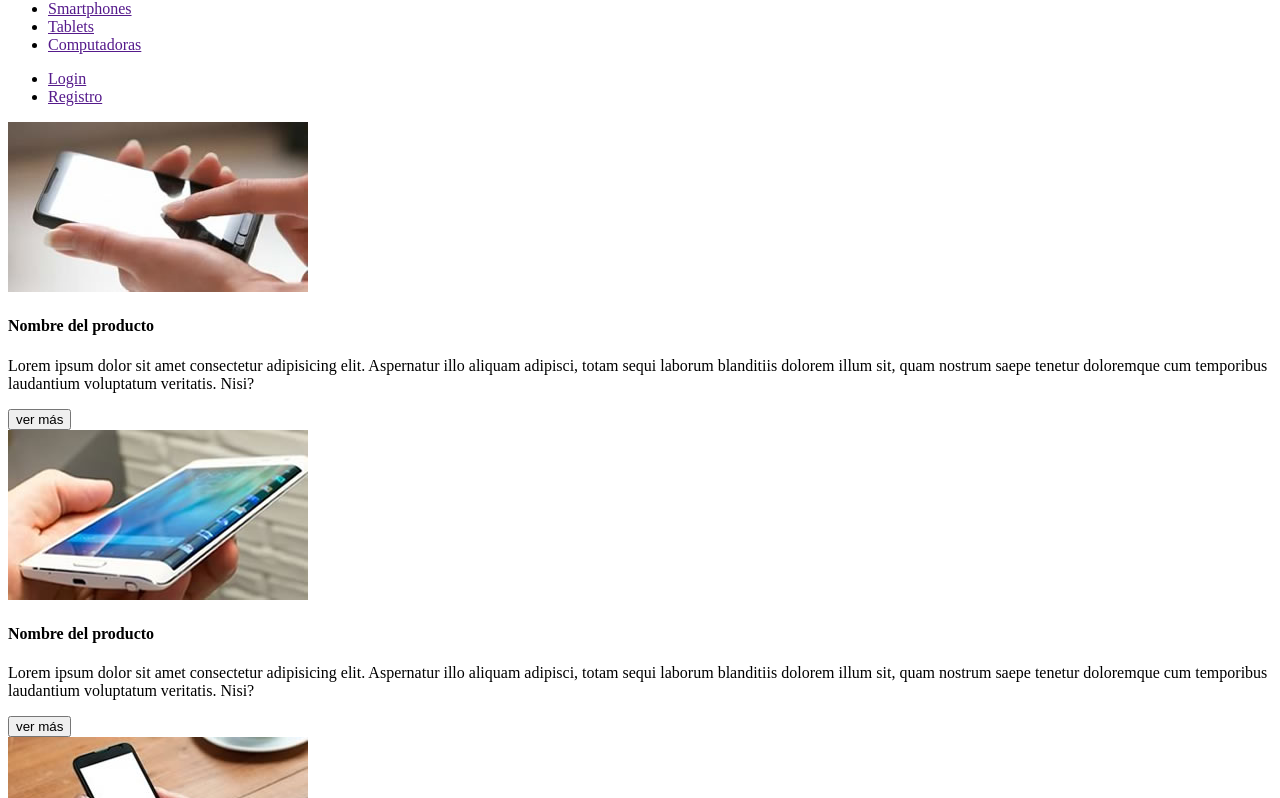
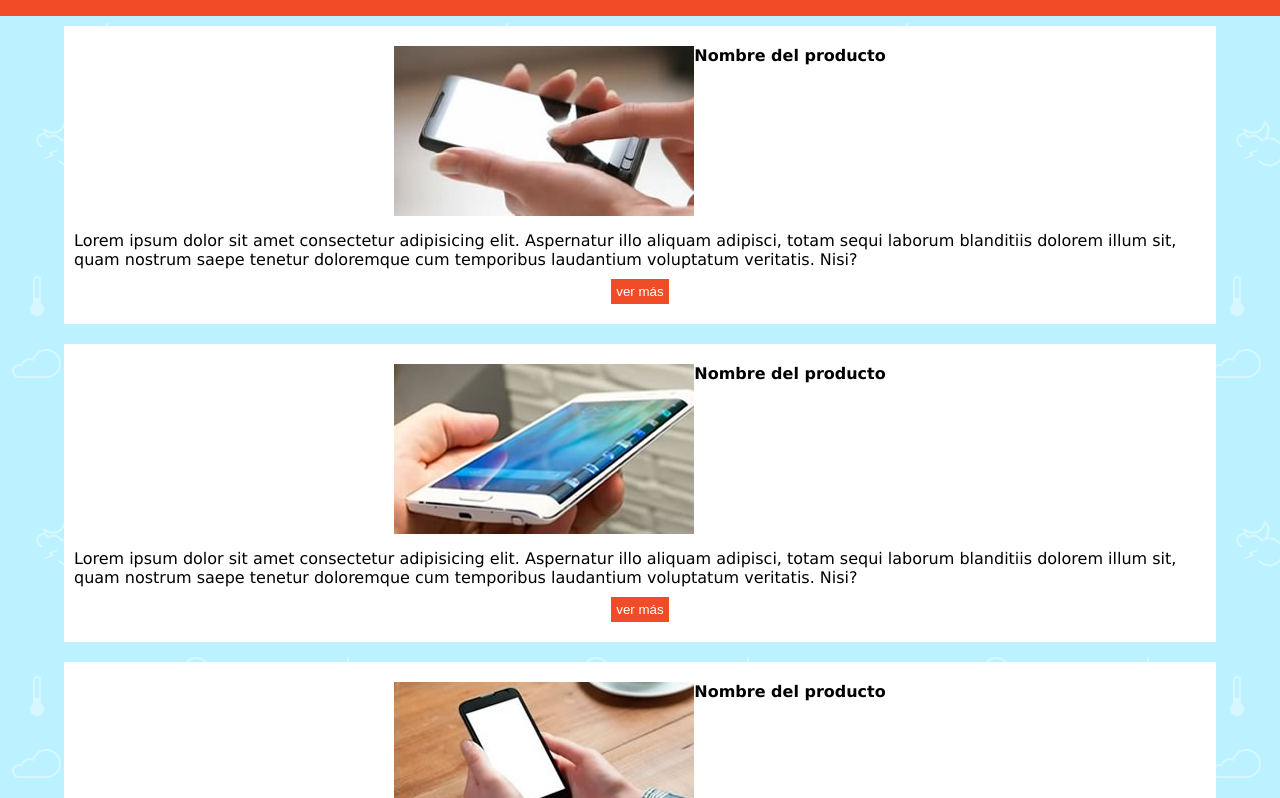
Before and after one commit to javicastro89/craftsy, a website: page views/home.html in a window 1280 px wide. Shown: the part 67-865 px from the top of the page. Drawn offline with Linux system fonts and the light colour scheme.

Commit message:
Estilos en home versión mobile terminado

```diff
--- /dev/null
+++ b/public/css/general.css
@@ -0,0 +1,23 @@
+* {
+    box-sizing: border-box;
+    margin: 0;
+    padding: 0;
+}
+
+a {
+    text-decoration: none;
+}
+
+li {
+    list-style: none;
+}
+
+body {
+    font-family: Verdana, Geneva, Tahoma, sans-serif;
+    background-image: url('/images/bg-2.png');
+}
+
+
+:root {
+    --color-header: #EF4c27;
+}
--- /dev/null
+++ b/public/css/header.css
@@ -0,0 +1,85 @@
+header {
+    background-color: var(--color-header);
+    padding: 10px;
+    display: flex;
+    flex-direction: column;
+    margin-bottom: 10px;
+
+}
+
+header .logo {
+    margin-bottom: 10px;
+    padding-top: 10px;
+}
+
+nav {
+    display: flex;
+    flex-direction: column;
+
+}
+
+nav .menu {
+    margin-bottom: 10px;
+}
+
+nav ul li a{
+    /* Esto es el texto del menu */
+    color: white;
+    text-shadow: 1px 2px 2px #474747;
+    text-transform: uppercase;
+}
+
+@media (min-width: 768px) {
+    header {
+        flex-direction: row;
+        flex-wrap: wrap;
+        align-items: center;
+    }
+
+    header nav {
+        display: flex;
+        flex-direction: row;
+        align-items: center;
+        justify-content: space-between;
+        width: 80%;
+        flex-wrap: wrap;
+        ;
+    }
+
+    nav .menu {
+        margin: 0;
+
+    }
+
+    header ul {
+        display: flex;
+        align-items: center;
+    }
+
+    header li {
+        margin-left: 10px;
+        padding-right: 10px;
+        border-right: solid 1px white;
+    }
+
+    header li:last-child {
+        border: none
+    }
+}
+
+
+@media (min-width: 1024px) {
+    header .logo {
+        width: 10%;
+        margin-right: 20px;
+    }
+
+    header nav {
+        width: 85%;
+    }
+
+
+
+
+
+}
--- /dev/null
+++ b/public/css/home.css
@@ -0,0 +1,89 @@
+.home main {
+    display: flex;
+    flex-wrap: wrap;
+    justify-content: space-around;
+}
+
+
+.home .products {
+
+    width: 90%;
+    display: flex;
+    flex-wrap: wrap;
+    justify-content: center;
+    margin-bottom: 20px;
+}
+
+.home .products article {
+    background-color: white;
+    padding: 20px 10px;
+    width: 100%;
+    display: flex;
+    flex-wrap: wrap;
+    justify-content: center;
+    margin-bottom: 20px;
+}
+
+.home .products article img {
+    margin-bottom: 10px;
+}
+
+.home .products article p {
+    margin-top: 5px;
+    margin-bottom: 10px;
+}
+
+.home button {
+    border: none;
+    background-color: var(--color-header);
+    padding: 5px;
+    color: white;
+}
+
+.home aside {
+    width: 100%;
+    display: flex;
+    flex-wrap: wrap;
+    justify-content: center;
+}
+
+.home aside h2{
+    background-color: white;
+    color: gray;
+    width: 100%;
+    margin-bottom: 10px;
+    padding: 10px;
+
+}
+
+.home aside section {
+    width: 100%;
+    margin-bottom: 20px;
+}
+
+.home aside article {
+    display: flex;
+    align-items: center;
+    justify-content: space-around;
+    background-color: white;
+    color: gray;
+    width: 90%;
+    margin: 10px auto;
+    padding: 10px;
+    border: solid 1px gray;
+}
+
+.home aside img {
+    border: 1px solid gray;
+}
+
+.home aside .publicidad {
+    display: flex;
+    flex-direction: column;
+    align-items: center;
+}
+
+.home aside .publicidad img {
+    width: 90%;
+    margin-bottom: 10px;
+}
--- a/public/css/style.css
+++ b/public/css/style.css
@@ -0,0 +1,5 @@
+@import url('./header.css');
+@import url('./home.css');
+@import url('./login.css');
+@import url('./register.css');
+@import url('./general.css');
--- a/views/home.html
+++ b/views/home.html
@@ -4,23 +4,24 @@
     <meta charset="UTF-8">
     <meta http-equiv="X-UA-Compatible" content="IE=edge">
     <meta name="viewport" content="width=device-width, initial-scale=1.0">
+    <link rel="stylesheet" href="/css/style.css">
     <title>Document</title>
 </head>
-<body>
+<body class="home">
 
     <header>
-        <div>
+        <div class="logo">
             <a href="/">
             <img src="/images/logo.png" alt="Logo">
             </a>
         </div>
         <nav>
-            <ul>
+            <ul class="menu">
                 <li><a href="">Smartphones</a></li>
                 <li><a href="">Tablets</a></li>
                 <li><a href="">Computadoras</a></li>
             </ul>
-            <ul>
+            <ul class="user">
                 <li><a href="">Login</a></li>
                 <li><a href="">Registro</a></li>
             </ul>
@@ -29,7 +30,7 @@
 
     <main>
 
-        <section>
+        <section class="products">
 
             <article>
                 <img src="/images/img-phone-01.jpg" alt="Phone 01">
@@ -107,7 +108,7 @@
 
             </section>
 
-            <section>
+            <section class="publicidad">
 
                 <h2>Publicidad</h2>
                 <img src="/images/ad-01.jpg" alt="Publicidad">
```
Also changed, not shown: public/css/login.css (added), public/css/register.css (added).
